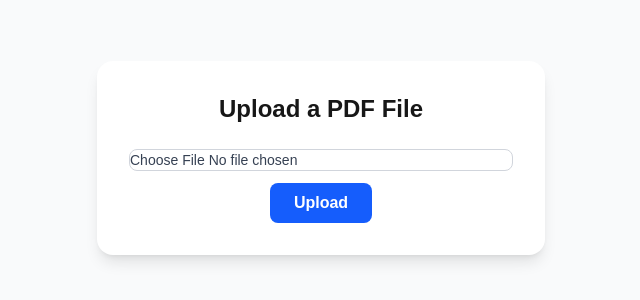
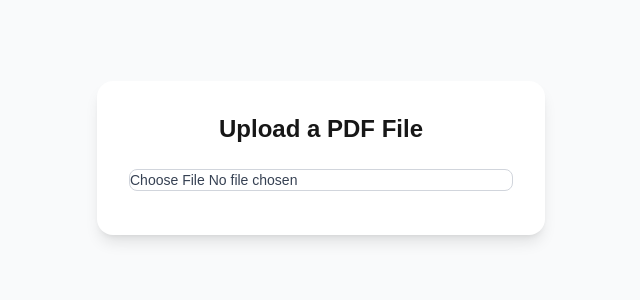
Before and after one commit to karansaptarshi/Podcastify, a Next.js app in the folder frontend/: page / in a window 1280 px wide. Shown: the part 242-542 px from the top of the page, without its empty margins (319-959 px from the left). Built offline with nearby package versions, Linux system fonts and the light colour scheme.

Commit message:
Simplify UploadButton to show only file chooser

```diff
--- a/frontend/components/UploadButton.jsx
+++ b/frontend/components/UploadButton.jsx
@@ -3,33 +3,11 @@
 import { useState } from "react";
 
 export default function UploadButton() {
-  const [file, setFile] = useState(null);
-  const [message, setMessage] = useState("");
+  const [fileName, setFileName] = useState("");
 
   const handleFileChange = (e) => {
     if (e.target.files && e.target.files[0]) {
-      setFile(e.target.files[0]);
-      setMessage("");
-    }
-  };
-
-  const handleUpload = async () => {
-    if (!file) {
-      setMessage("Please select a PDF file first.");
-      return;
-    }
-
-    const formData = new FormData();
-    formData.append("file", file);
-
-    try {
-      setMessage("Uploading...");
-      // TODO: replace with real upload API later
-      await new Promise((resolve) => setTimeout(resolve, 1000));
-      setMessage("✅ File uploaded successfully!");
-    } catch (err) {
-      console.error(err);
-      setMessage("❌ Upload failed.");
+      setFileName(e.target.files[0].name);
     }
   };
 
@@ -41,13 +19,9 @@ export default function UploadButton() {
         onChange={handleFileChange}
         className="mb-3 w-full text-sm text-gray-700 border border-gray-300 rounded-lg cursor-pointer focus:outline-none"
       />
-      <button
-        onClick={handleUpload}
-        className="bg-blue-600 hover:bg-blue-700 text-white font-semibold py-2 px-6 rounded-lg transition-colors"
-      >
-        Upload
-      </button>
-      {message && <p className="mt-2 text-gray-700">{message}</p>}
+      {fileName && (
+        <p className="text-gray-700 text-sm">📄 Selected: {fileName}</p>
+      )}
     </div>
   );
 }
```
